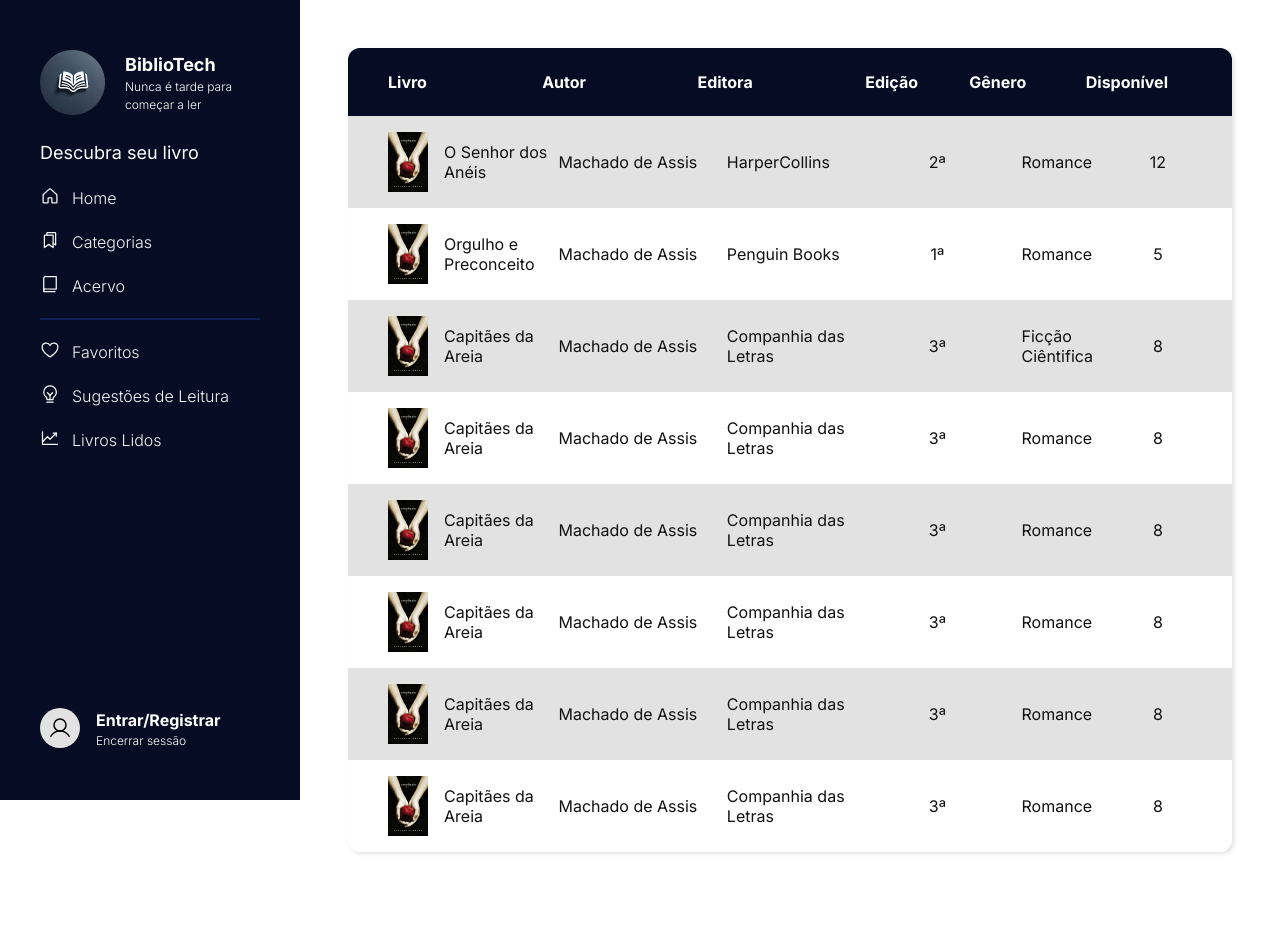
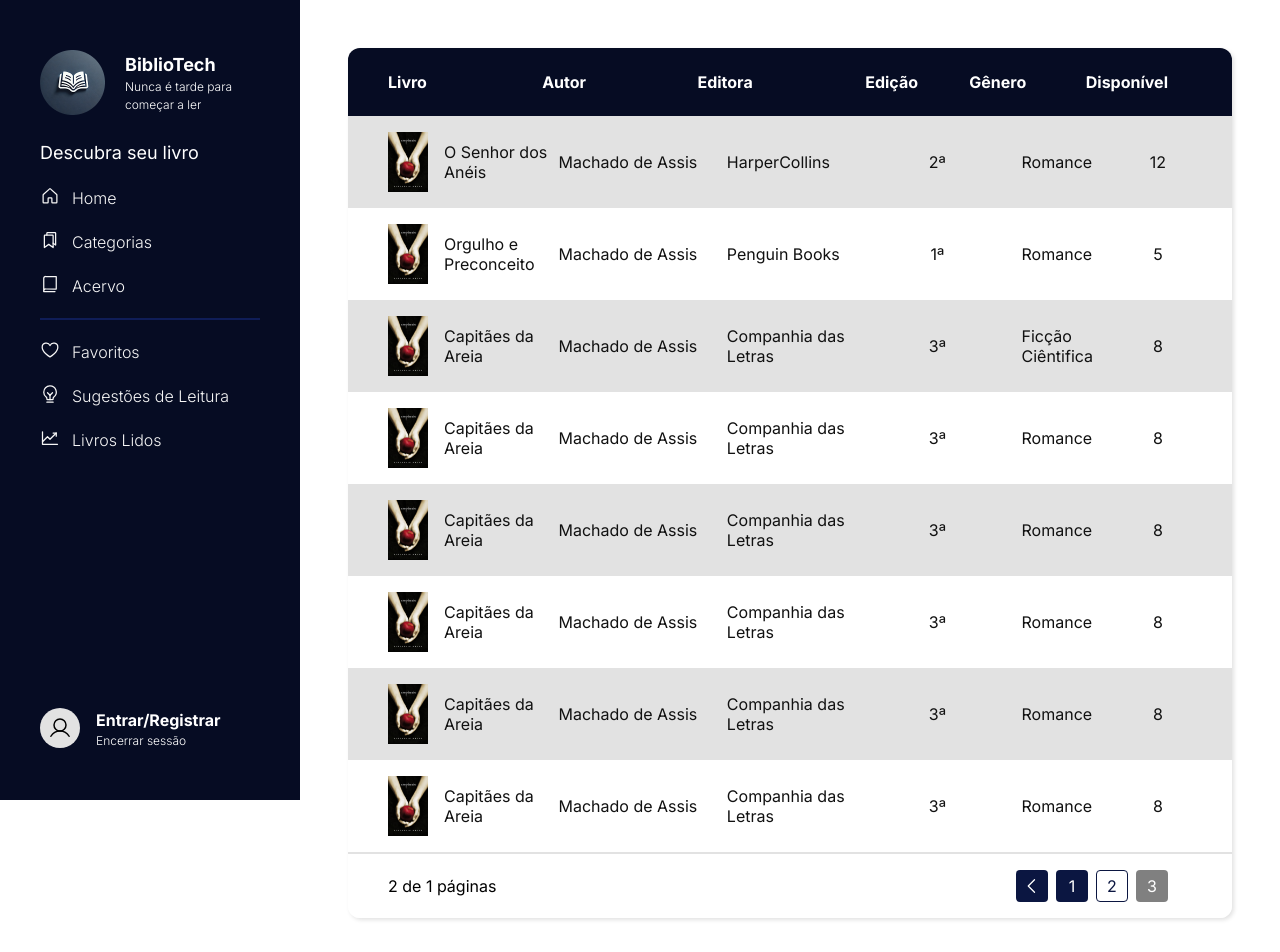
Before and after one commit to valmirpst/projeto-integrador, a Next.js app in the folder source/web/: page /admin/livro in a window 1280 px wide. Shown: the top 952 px of the page. Before the commit the page ends 900 px from the top, so only its background shows below. Built offline with nearby package versions, Linux system fonts and the light colour scheme.

Commit message:
feat(table): add pagination in table component
Co-authored-by: Amanda Soares <130059710+AmandaSoaresV@users.noreply.github.com>

```diff
--- a/source/web/src/components/table/index.tsx
+++ b/source/web/src/components/table/index.tsx
@@ -1,7 +1,10 @@
 "use client";
 import styles from "./table.module.css";
 import Img from "../ui/img";
-import { Columns } from "phosphor-react";
+import { CaretLeft, CaretRight } from "phosphor-react";
+import { Text } from "../ui/text";
+import { Box } from "../ui/box";
+import { useState } from "react";
 
 type ColumnItemType<T> = {
   title: string;
@@ -22,12 +25,17 @@ type Props<T> = {
 export default function Table<T>(props: Props<T>) {
   const { items, columns } = props;
 
+  const [page, setPage] = useState(2);
+
   const keys = Object.keys(columns || {}) as (keyof T)[];
   const values = Object.values(columns || {}) as ColumnItemType<T>[];
 
   const gridColumns = values.reduce((acc, value) => {
     return acc + `${value.proporcion}fr `;
   }, "");
+
+  const itemsPerPage = 10;
+  const totalPages = Number((items.length / itemsPerPage).toFixed(0));
 
   return (
     <table className={styles.tableWrapper}>
@@ -73,6 +81,70 @@ export default function Table<T>(props: Props<T>) {
           </tr>
         ))}
       </tbody>
+      <tfoot className={styles.tableFooter}>
+        <tr>
+          <td>
+            <Text>
+              {page} de {totalPages} páginas
+            </Text>
+            <Box className={styles.tableFooterContent}>
+              {page > 1 && (
+                <Box
+                  className={styles.paginationNumber}
+                  onClick={() => setPage(page - 1)}
+                >
+                  <CaretLeft width={20} height={20} />
+                </Box>
+              )}
+              {page > 1 && (
+                <Text
+                  className={`${styles.paginationNumber}`}
+                  onClick={() => setPage(page - 1)}
+                >
+                  {page - 1}
+                </Text>
+              )}
+              <Text
+                className={`${styles.paginationNumber} ${styles.pageAtive}`}
+              >
+                {page}
+              </Text>
+              <Text
+                className={`
+                  ${styles.paginationNumber}
+                  ${page + 1 > totalPages && styles.paginationNumberDisabled}
+                `}
+                onClick={() => {
+                  if (page + 1 < totalPages) setPage(page + 1);
+                }}
+              >
+                {page + 1}
+              </Text>
+              {page === 1 && (
+                <Text
+                  className={`
+                    ${styles.paginationNumber}
+                    ${page + 2 > totalPages && styles.paginationNumberDisabled}
+                  `}
+                  onClick={() => {
+                    if (page + 2 < totalPages) setPage(page + 2);
+                  }}
+                >
+                  {page + 2}
+                </Text>
+              )}
+              {page < totalPages && (
+                <Box
+                  className={styles.paginationNumber}
+                  onClick={() => setPage(page + 1)}
+                >
+                  <CaretRight width={20} height={20} />
+                </Box>
+              )}
+            </Box>
+          </td>
+        </tr>
+      </tfoot>
     </table>
   );
 }
--- a/source/web/src/components/table/table.module.css
+++ b/source/web/src/components/table/table.module.css
@@ -46,3 +46,39 @@
 .tableWrapper tr:nth-child(odd) {
   background-color: var(--gray-200);
 }
+
+.tableFooterContent {
+  display: flex;
+  gap: 0.5rem;
+  margin-left: auto;
+}
+
+.paginationNumber {
+  display: flex;
+  justify-content: center;
+  align-items: center;
+  border-radius: 0.25rem;
+  background-color: var(--primary-700);
+  color: var(--gray-50);
+  width: 2rem;
+  height: 2rem;
+  user-select: none;
+}
+
+.paginationNumber:hover,
+.pageAtive {
+  background-color: transparent;
+  border: 0.0625rem solid var(--primary-700);
+  color: var(--primary-700);
+}
+
+.paginationNumberDisabled {
+  background-color: var(--gray-300) !important;
+  color: var(--gray-50) !important;
+  border: none !important;
+}
+
+.tableFooter tr {
+  background-color: var(--gray-50) !important;
+  border-top: 0.125rem solid var(--gray-200);
+}
```
